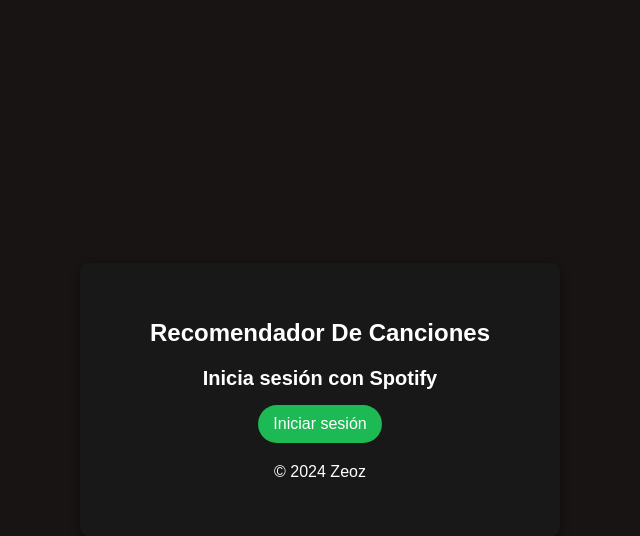
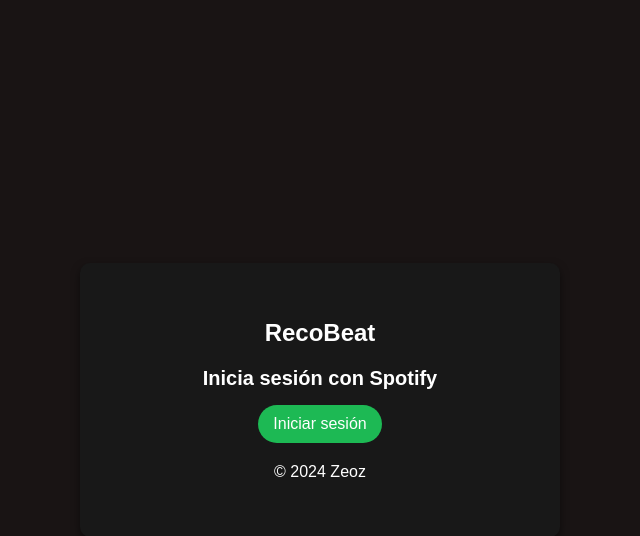
Before and after one commit to vaaqdev/spotifyrecommend, a Flask app: template templates/login.html in a window 1280 px wide. Shown: the top 536 px of the page, without its empty margins (320-960 px from the left). Run offline with Flask 3, Linux system fonts and the light colour scheme; the template is opened without the code that fills it, so the values that code supplies are empty.

Commit message:
Update login.html

```diff
--- a/templates/login.html
+++ b/templates/login.html
@@ -3,7 +3,7 @@
 <head>
     <meta charset="UTF-8">
     <meta name="viewport" content="width=device-width, initial-scale=1.0">
-    <title>Inicio de sesión con Spotify</title>
+    <title>Iniciar Sesión - RecoBeat</title>
     <style>
         /* Estilos generales */
         body {
@@ -81,7 +81,7 @@
     <div class="container">
       <main>
         <header>
-            <h1>Recomendador De Canciones</h1>
+            <h1>RecoBeat</h1>
         </header>
             <section class="login">
                 <h2>Inicia sesión con Spotify</h2>
```
